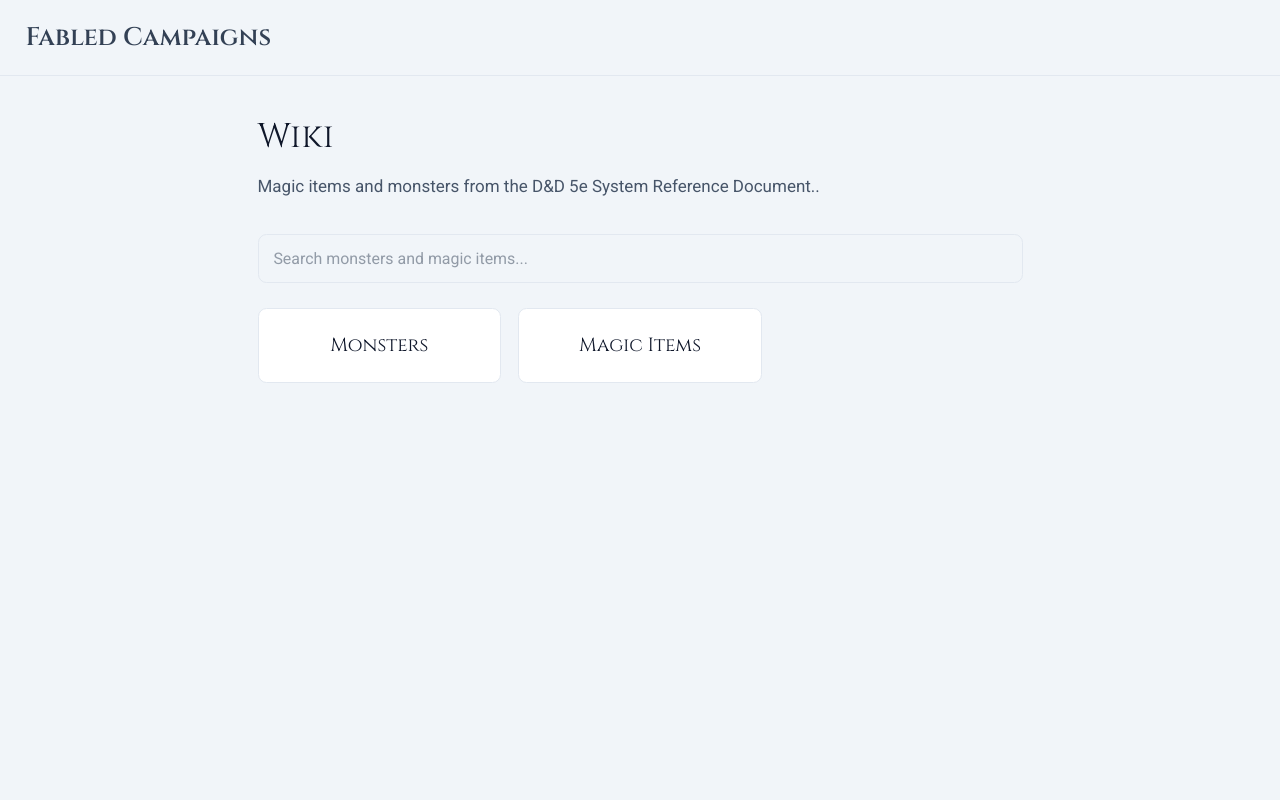
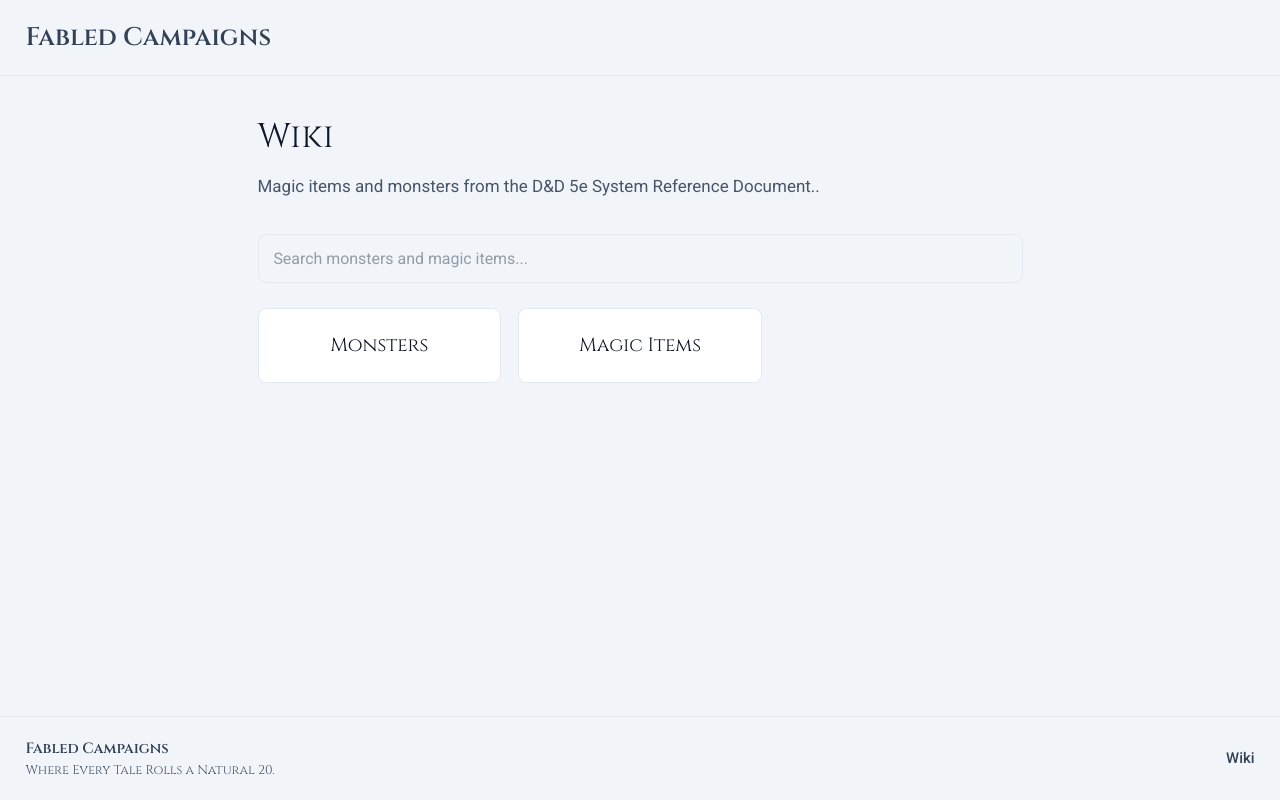
Before and after one commit to Gal-Gilor/fabled-campaigns, a Next.js app: page /wiki in a window 1280 px wide. Built offline with nearby package versions, Linux system fonts and the light colour scheme.

Commit message:
Added a bottom navigation bar and update the Wiki formatting

```diff
--- /dev/null
+++ b/app/components/footer.tsx
@@ -0,0 +1,34 @@
+import Link from 'next/link';
+
+export default function Footer() {
+  return (
+    <footer
+      className="flex flex-col gap-4 md:flex-row md:items-center md:justify-between px-6 py-5"
+      style={{ borderTop: '1px solid var(--neutral-200)' }}
+    >
+      <div>
+        <p
+          className="text-sm font-semibold"
+          style={{ fontFamily: 'var(--font-cinzel), serif', color: 'var(--neutral-700)' }}
+        >
+          Fabled Campaigns
+        </p>
+        <p
+          className="text-xs mt-0.5"
+          style={{ fontFamily: 'var(--font-cinzel), serif', color: 'var(--neutral-600)' }}
+        >
+          Where Every Tale Rolls a Natural 20.
+        </p>
+      </div>
+      <nav className="flex items-center gap-5">
+        <Link
+          href="/wiki"
+          className="text-sm font-medium transition-opacity hover:opacity-75"
+          style={{ color: 'var(--neutral-700)' }}
+        >
+          Wiki
+        </Link>
+      </nav>
+    </footer>
+  );
+}
--- a/app/page.tsx
+++ b/app/page.tsx
@@ -1,6 +1,7 @@
 import type { Metadata } from 'next';
 import Link from 'next/link';
 import { auth } from '@/auth';
+import Footer from '@/app/components/footer';
 
 export const metadata: Metadata = {
   alternates: {
@@ -105,8 +106,8 @@ export default async function LandingPage() {
         </Link>
         <Link
           href="/wiki"
-          className="text-sm transition-opacity hover:opacity-75"
-          style={{ color: 'var(--primary-blue)' }}
+          className="text-sm font-medium transition-opacity hover:opacity-75"
+          style={{ color: 'var(--neutral-700)' }}
         >
           Wiki
         </Link>
@@ -233,18 +234,6 @@ export default async function LandingPage() {
               </div>
             ))}
           </div>
-          <div
-            className="mt-8 pt-6 text-center"
-            style={{ borderTop: '1px solid var(--neutral-200)' }}
-          >
-            <Link
-              href="/wiki"
-              className="text-sm transition-opacity hover:opacity-75"
-              style={{ color: 'var(--primary-blue)' }}
-            >
-              Wiki
-            </Link>
-          </div>
         </section>
 
         {/* Bottom CTA */}
@@ -271,6 +260,7 @@ export default async function LandingPage() {
           )}
         </section>
       </main>
+      <Footer />
     </>
   );
 }
--- a/app/wiki/layout.tsx
+++ b/app/wiki/layout.tsx
@@ -1,6 +1,7 @@
 'use client';
 import { useState, useEffect } from 'react';
 import Link from 'next/link';
+import Footer from '@/app/components/footer';
 
 export default function WikiLayout({ children }: { children: React.ReactNode }) {
   const [isEmbedded, setIsEmbedded] = useState(true);
@@ -14,7 +15,7 @@ export default function WikiLayout({ children }: { children: React.ReactNode })
   }, []);
 
   return (
-    <>
+    <div className="flex flex-col min-h-screen">
       {!isEmbedded && (
         <header
           className="flex items-center justify-between px-6 py-4"
@@ -29,7 +30,8 @@ export default function WikiLayout({ children }: { children: React.ReactNode })
           </Link>
         </header>
       )}
-      {children}
-    </>
+      <div className="flex-1">{children}</div>
+      {!isEmbedded && <Footer />}
+    </div>
   );
 }
```
Also changed, not shown: 1 other file (tests, documents, lock files or other folders).
